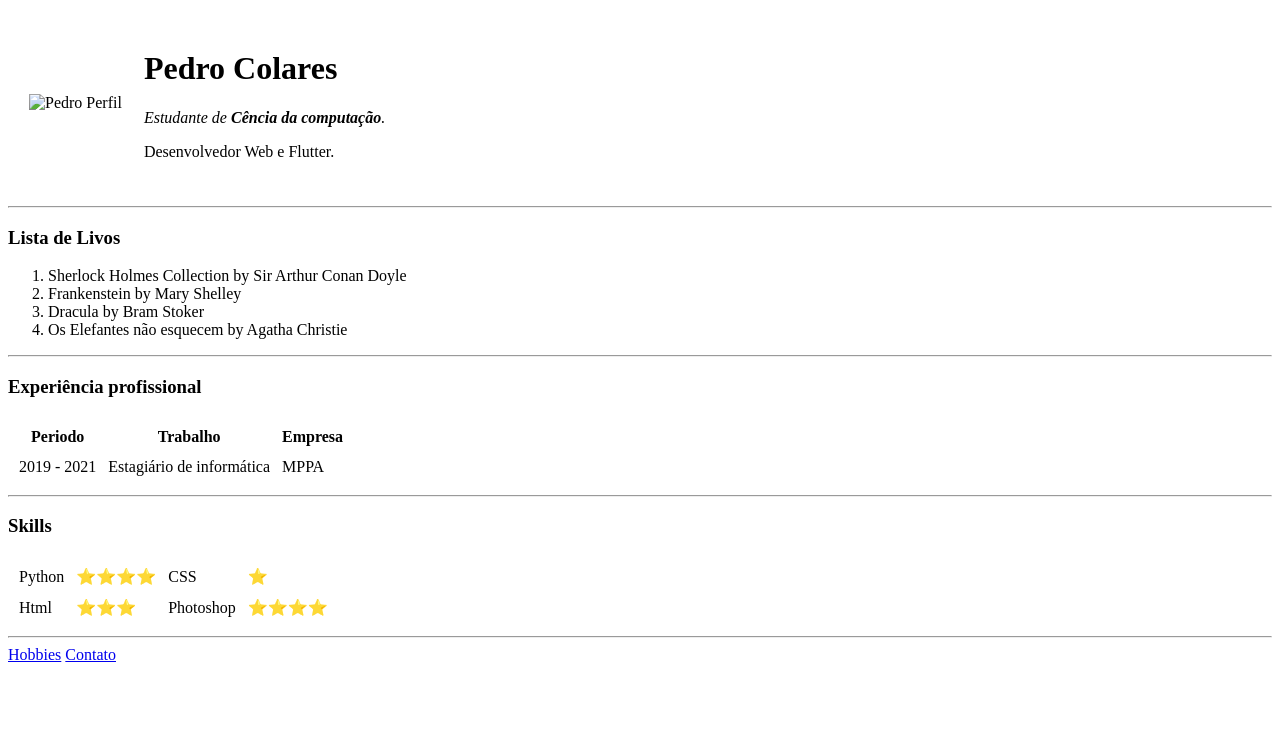
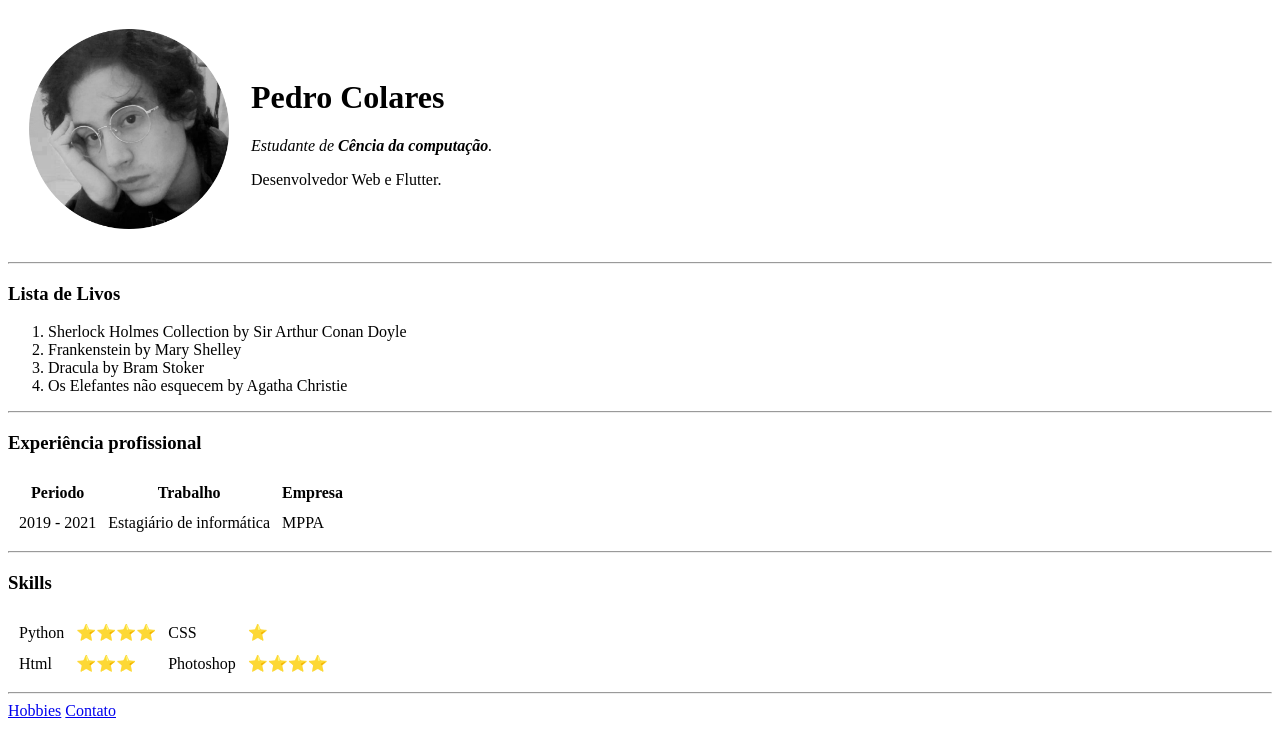
Before and after one commit to PColares/cv, a plain HTML site: page index.html in a window 1280 px wide. Drawn offline with Linux system fonts and the light colour scheme.

Commit message:
Update index.html

```diff
--- a/index.html
+++ b/index.html
@@ -3,15 +3,15 @@
 
 <head>
     <meta charset="UTF-8">
-    <meta name="Blog Pessoal" content="Este é meu blog pessoal">
-    <link rel="shortcut icon" href="/Blog-Pessoal/imagens/Alien.ico" type="image\x-icon">
+    <meta name="Blog" content="Este é meu blog pessoal">
+    <link rel="shortcut icon" href="/imagens/Alien.ico" type="image\x-icon">
     <title>&#128187; Blog Pessoal | Inicio</title>
 </head>
 
 <body>
      <table cellspacing="20">
         <tr>
-            <td><img src="/Blog-Pessoal/Imagens/Perfil.png" width="200" height="200" alt="Pedro Perfil"></td>
+            <td><img src="Imagens/Perfil.png" width="200" height="200" alt="Pedro Perfil"></td>
              <td><h1>Pedro Colares</h1>
              <p><em>Estudante de <strong>Cência da computação</strong>.</em></p>
              <p>Desenvolvedor Web e Flutter.</p>
```
